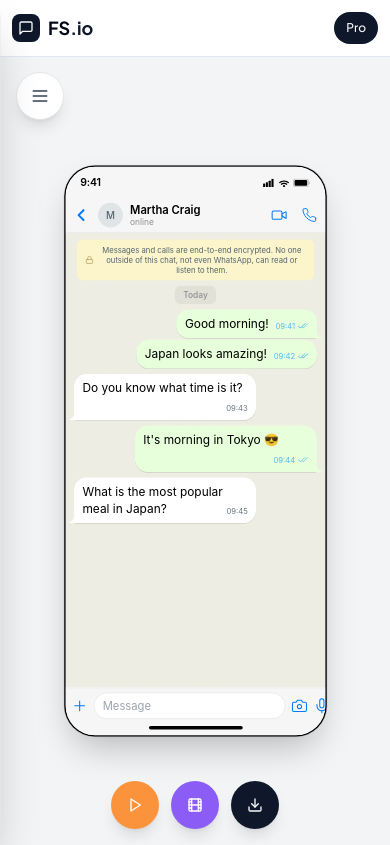
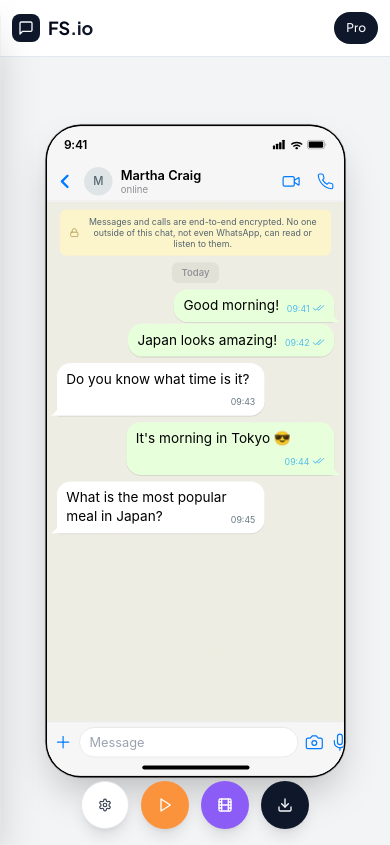
Before and after one commit to gokhangokova/fakewhatsappmessage, a Next.js app: page / in a window 390 px wide. Built offline with nearby package versions, Linux system fonts and the light colour scheme.

Commit message:
feat: Move settings button to bottom row on mobile, increase preview scale to 0.8

```diff
--- a/app/page.tsx
+++ b/app/page.tsx
@@ -9,7 +9,7 @@
 import { useExport, ExportFormat } from '@/hooks/use-export'
 import { useVideoExport } from '@/hooks/use-video-export'
 import { useToast } from '@/hooks/use-toast'
-import { Play, Square, Menu } from 'lucide-react'
+import { Play, Square, Menu, Settings } from 'lucide-react'
 import { Button } from '@/components/ui/button'
 import { cn } from '@/lib/utils'
 import { useTranslations } from '@/lib/i18n/translations'
@@ -269,15 +269,6 @@
         </div>
       )}
 
-      {/* Mobile Menu Button - Fixed top left */}
-      <button
-        onClick={() => setSidebarOpen(true)}
-        className="lg:hidden fixed top-[72px] left-4 z-40 w-12 h-12 bg-white rounded-full shadow-lg flex items-center justify-center border border-gray-200 active:scale-95 transition-transform"
-        aria-label="Open menu"
-      >
-        <Menu className="w-5 h-5 text-gray-700" />
-      </button>
-
       {/* Mobile Sidebar Overlay */}
       {sidebarOpen && (
         <div
@@ -295,7 +286,7 @@
         <div className={cn(
           "transform origin-center transition-transform",
           // Responsive scaling: maximize on mobile
-          "scale-[0.7] sm:scale-[0.75] md:scale-[0.8] lg:scale-[0.9] xl:scale-100"
+          "scale-[0.8] sm:scale-[0.8] md:scale-[0.85] lg:scale-[0.9] xl:scale-100"
         )}>
           {isVideoMode ? (
             <div ref={videoPreviewContainerRef} style={{ overflow: 'hidden', borderRadius: isRecordingMode ? 0 : (deviceType === 'android' ? '24px' : '44px') }}>
@@ -340,6 +331,15 @@
 
         {/* Floating Export Panel - Mobile: single row centered at bottom */}
         <div className="absolute bottom-4 sm:bottom-6 md:bottom-8 left-1/2 -translate-x-1/2 sm:translate-x-0 sm:left-auto sm:right-4 md:right-8 flex flex-row sm:flex-col items-center sm:items-end gap-3">
+          {/* Settings Button - Mobile only */}
+          <Button
+            size="default"
+            className="rounded-full shadow-lg h-12 w-12 sm:hidden bg-white hover:bg-gray-100 text-gray-700 border border-gray-200"
+            onClick={() => setSidebarOpen(true)}
+          >
+            <Settings className="w-5 h-5" />
+          </Button>
+
           {/* Preview Animation Button */}
           {isPreviewMode ? (
             <Button
```
